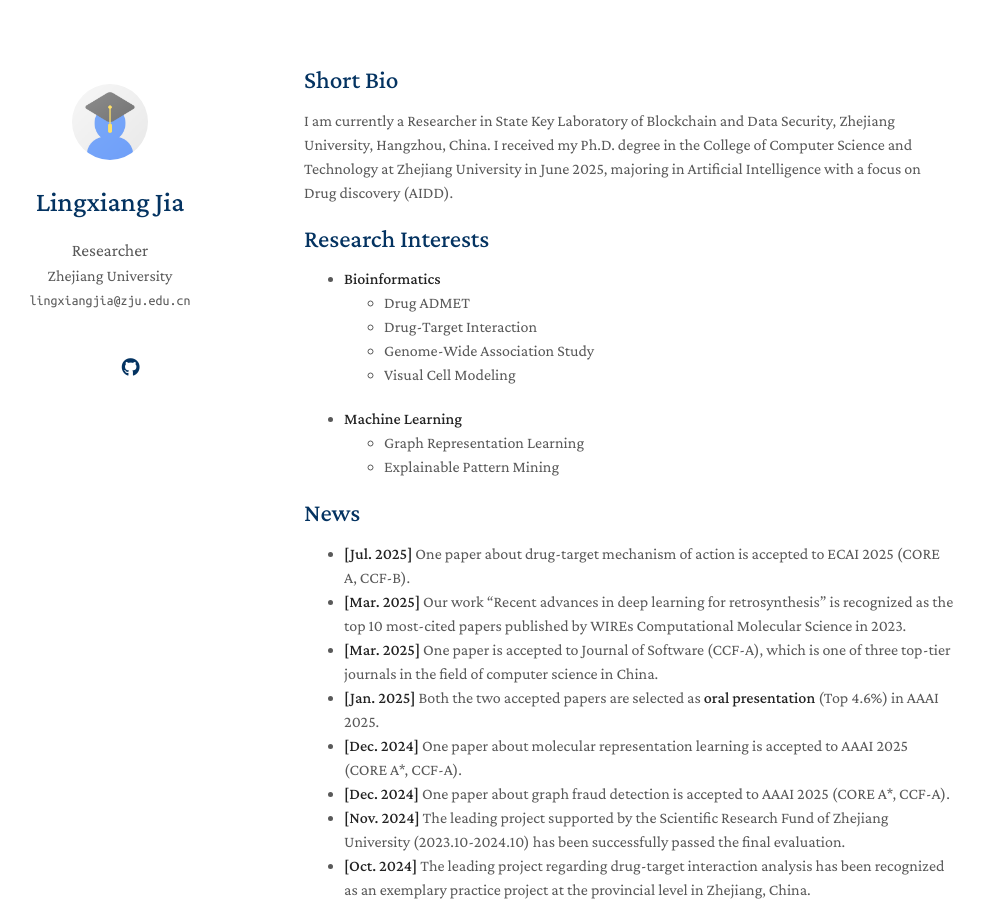
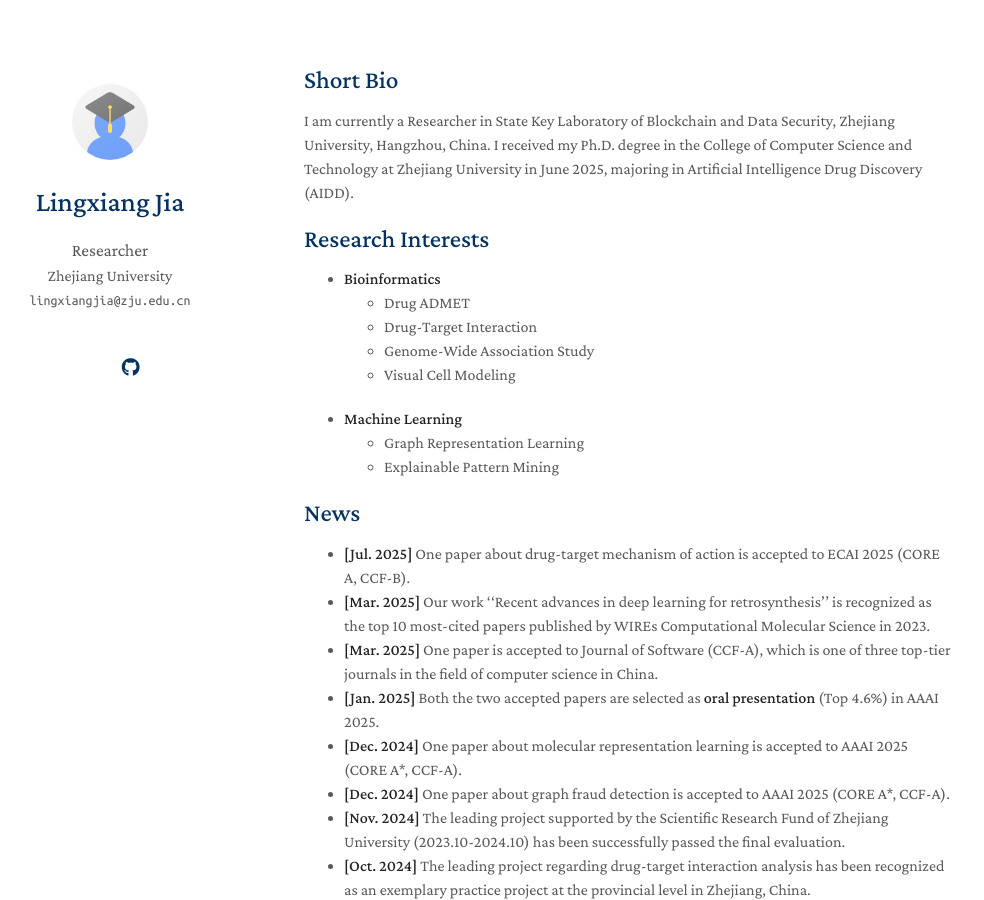
Before and after one commit to hry98kki/hry98kki.github.io, a Jekyll site: the page built from index.md, in a window 1280 px wide and 900 px high. Shown: the whole window, without its empty margins (166-1150 px from the left). Built offline with Jekyll 4.4.1, drawn with Linux system fonts in a browser that asks for light colours; nearby versions of some CDN libraries; a style sheet for code colours, icons or effects is not loaded; our own code applies the rules of GitHub Pages for plain Markdown files.

Commit message:
Update index.md

```diff
--- a/index.md
+++ b/index.md
@@ -4,7 +4,7 @@
 
 ## Short Bio
 
-I am currently a Researcher in State Key Laboratory of Blockchain and Data Security, Zhejiang University, Hangzhou, China. I received my Ph.D. degree in the College of Computer Science and Technology at Zhejiang University in June 2025, majoring in Artificial Intelligence with a focus on Drug discovery (AIDD).
+I am currently a Researcher in State Key Laboratory of Blockchain and Data Security, Zhejiang University, Hangzhou, China. I received my Ph.D. degree in the College of Computer Science and Technology at Zhejiang University in June 2025, majoring in Artificial Intelligence Drug Discovery (AIDD).
 
 
 ## Research Interests
@@ -20,7 +20,7 @@
 
 ## News
 - **[Jul. 2025]** One paper about drug-target mechanism of action is accepted to ECAI 2025 (CORE A, CCF-B).
-- **[Mar. 2025]** Our work "Recent advances in deep learning for retrosynthesis" is recognized as the top 10 most-cited papers published by WIREs Computational Molecular Science in 2023.
+- **[Mar. 2025]** Our work ''Recent advances in deep learning for retrosynthesis'' is recognized as the top 10 most-cited papers published by WIREs Computational Molecular Science in 2023.
 - **[Mar. 2025]** One paper is accepted to Journal of Software (CCF-A), which is one of three top-tier journals in the field of computer science in China.
 - **[Jan. 2025]** Both the two accepted papers are selected as **oral presentation** (Top 4.6%) in AAAI 2025.
 - **[Dec. 2024]** One paper about molecular representation learning is accepted to AAAI 2025 (CORE A*, CCF-A).
```
